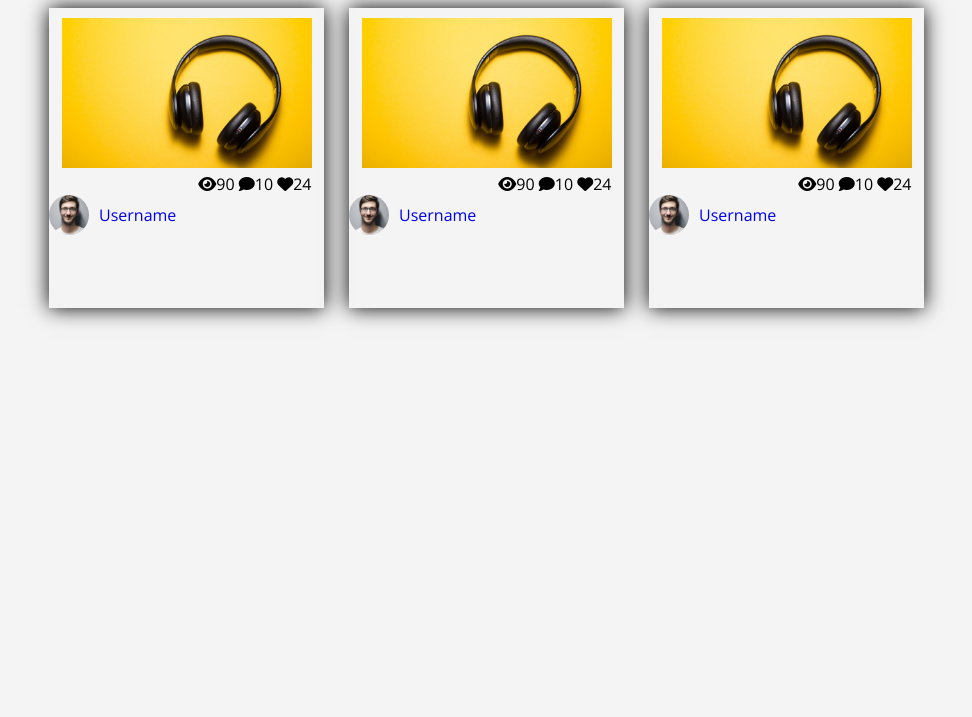
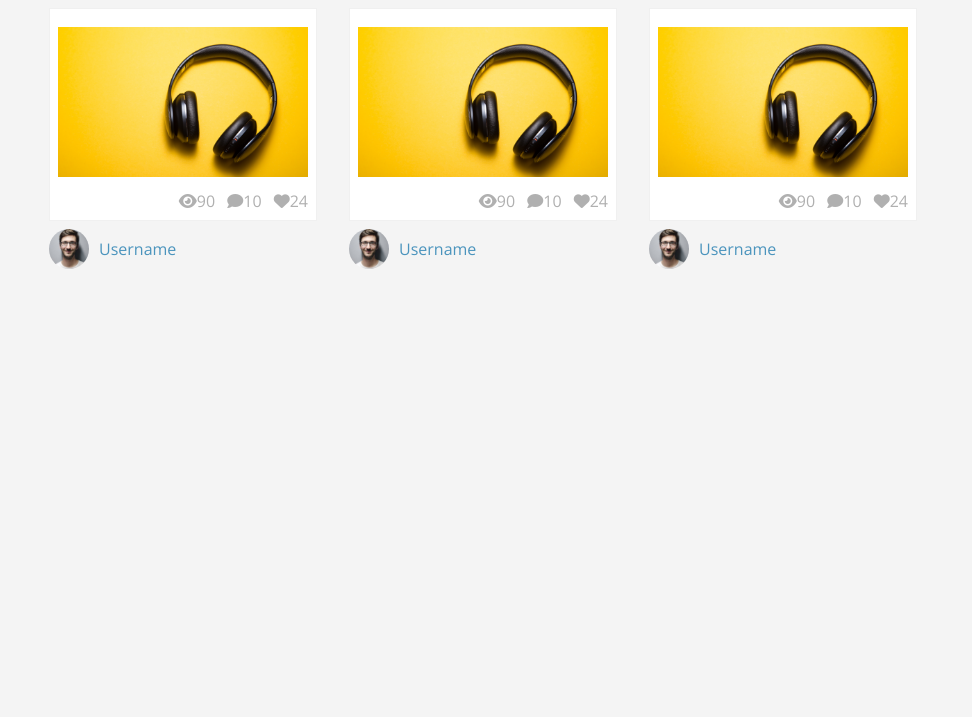
Before and after one commit to cbongard90/dribble_livecode_974, a plain HTML site: page index.html in a window 1280 px wide. Shown: the part 83-800 px from the top of the page, without its empty margins (141-1113 px from the left). Drawn offline with nearby package versions, Linux system fonts and the light colour scheme.

Commit message:
added card styling

```diff
--- a/components/card.css
+++ b/components/card.css
@@ -13,22 +13,26 @@
 
 .card {
   width: 275px;
-  height: 300px;
-  box-shadow: 0px 0px 20px black;
   text-align: center;
 }
 
 .card-top-content {
+  background-color: white;
+  border: 1px solid rgb(240, 240, 240);
   position: relative;
   text-align: right;
   width: 250px;
-  margin: 0 auto;
+  padding: 8px;
+  margin-bottom: 8px;
 }
 
 .save-button {
   position: absolute;
-  top: 20px;
+  top: 25px;
   left: 20px;
+  padding: 5px 10px;
+  color: rgb(180, 180, 180);
+  border-radius: 8px;
   display: none;
   background-color: beige;
 }
@@ -38,7 +42,7 @@
 }
 
 .card-top-content:hover .save-button:hover {
-  background-color: red;
+  color: rgba(0, 0, 0, 0.581);
 }
 
 .card-bottom-content {
@@ -54,3 +58,21 @@
   object-position: center;
   border-radius: 50%;
 }
+
+.card-top-content .list-inline {
+  color: #B0B0B0;
+  text-align: right;
+  padding-top: 8px;
+}
+
+.card-top-content .list-inline li {
+  margin-left: 8px;
+}
+
+.card-bottom-content .profile-link {
+  color: #4B94BD;
+}
+
+.card-bottom-content .profile-link:hover {
+  color: #3F7EA3;
+}
```
